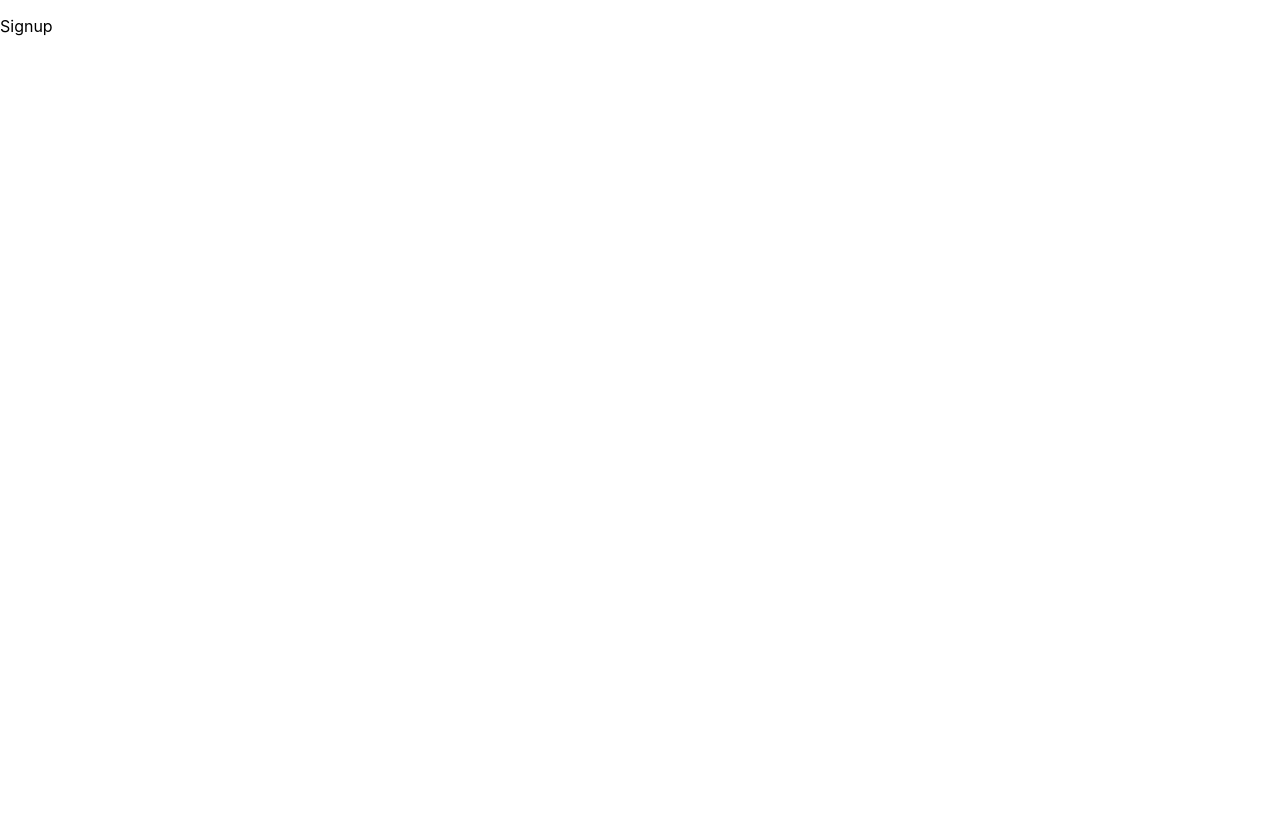
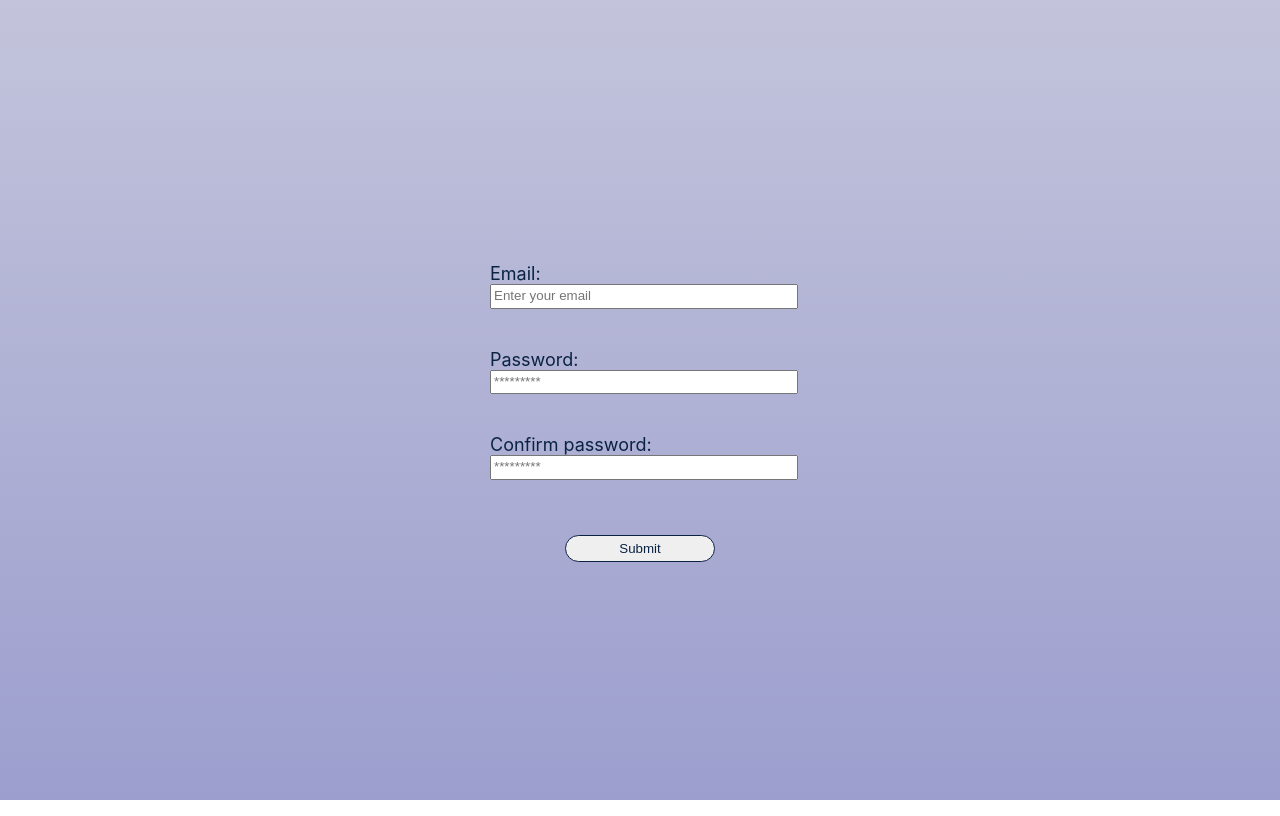
Before and after one commit to SoriTru/connected-dating, a React (Create React App) app: page /signup in a window 1280 px wide. Built offline with nearby package versions, Linux system fonts and the light colour scheme.

Commit message:
added sign-in functionality

```diff
--- a/src/components/Signup.jsx
+++ b/src/components/Signup.jsx
@@ -1,13 +1,154 @@
-import React, { Component } from 'react';
+import React, { Component } from "react";
+import firebase from "firebase/app";
+import "firebase/auth";
 
 import styles from "../styles/Signup.module.css";
 
 class Signup extends Component {
-    render() {
-        return (
-            <p>Signup</p>
+  constructor() {
+    super();
+
+    this.state = {
+      input: {},
+      errors: {},
+    };
+
+    this.handleChange = this.handleChange.bind(this);
+    this.handleSubmit = this.handleSubmit.bind(this);
+  }
+
+  handleChange(event) {
+    let input = this.state.input;
+    input[event.target.name] = event.target.value;
+
+    this.setState({
+      input,
+    });
+  }
+
+  handleSubmit(event) {
+    event.preventDefault();
+
+    // check for valid email/password
+    if (this.validate(event)) {
+      // register user
+      firebase
+        .auth()
+        .createUserWithEmailAndPassword(
+          this.state.input.email,
+          this.state.input.password
         )
+        .then(() => {
+          // clear state
+          this.setState({
+            input: { email: "", password: "", confirm_password: "" },
+          });
+          // send user on to home page
+          this.props.history.push("/home");
+        });
     }
+  }
+
+  validate(event) {
+    let input = this.state.input;
+    let errors = {};
+    let isValid = true;
+
+    // check email for validity
+    if (!input["email"] || input["email"] === "") {
+      isValid = false;
+      errors["email"] = "Required";
+    } else if (event.target[0].validity.typeMismatch) {
+      // use HTML5 error check for email field
+      isValid = false;
+      errors["email"] = "Please enter a valid email address";
+    }
+
+    // check password for validity
+    if (!input["password"] || input["password"] === "") {
+      isValid = false;
+      errors["password"] = "Required";
+    } else if (input["password"].length < 6) {
+      isValid = false;
+      errors["password"] = "Password must be at least 6 characters";
+    } else if (input["password"] !== input["confirm_password"]) {
+      isValid = false;
+      errors["confirm_password"] = "Passwords must match!";
+    }
+
+    this.setState({
+      errors: errors,
+    });
+
+    return isValid;
+  }
+
+  render() {
+    return (
+      <div className={styles.container}>
+        <div className={styles.main}>
+          <form onSubmit={this.handleSubmit} noValidate>
+            <div className={styles.form_group}>
+              <label htmlFor="email">Email:</label>
+              <br />
+              <input
+                type="email"
+                name="email"
+                // value={this.state.input.username}
+                onChange={this.handleChange}
+                className={styles.form_input}
+                placeholder="Enter your email"
+                id="email"
+              />
+              <div className={styles.text_danger}>
+                {this.state.errors.email}
+              </div>
+            </div>
+            <div className={styles.form_group}>
+              <label htmlFor="password">Password:</label>
+              <br />
+              <input
+                type="password"
+                name="password"
+                // value={this.state.input.password}
+                onChange={this.handleChange}
+                className={styles.form_input}
+                placeholder="*********"
+                id="password"
+              />
+              <div className={styles.text_danger}>
+                {this.state.errors.password}
+              </div>
+            </div>
+            <div className={styles.form_group}>
+              <label htmlFor="confirm_password">Confirm password:</label>
+              <br />
+              <input
+                type="password"
+                name="confirm_password"
+                // value={this.state.input.password}
+                onChange={this.handleChange}
+                className={styles.form_input}
+                placeholder="*********"
+                id="confirm_password"
+              />
+              <div className={styles.text_danger}>
+                {this.state.errors.confirm_password}
+              </div>
+            </div>
+
+            <div className={styles.centered_content}>
+              <input
+                type="submit"
+                value="Submit"
+                className={styles.form_submit}
+              />
+            </div>
+          </form>
+        </div>
+      </div>
+    );
+  }
 }
 
-export default Signup
+export default Signup;
--- a/src/styles/Signup.module.css
+++ b/src/styles/Signup.module.css
@@ -0,0 +1,53 @@
+form {
+  width: min(75%, 300px);
+}
+
+label {
+  color: #0a2342;
+  font-size: large;
+}
+
+.centered_content {
+  display: block;
+  text-align: center;
+}
+
+.container {
+  background-image: linear-gradient(#c3c4db, #9c9ece);
+  min-height: 100%;
+  display: grid;
+  grid-template-rows: 1fr auto;
+}
+
+.form_group {
+  display: block;
+  margin: 5vh 0;
+}
+
+.form_input {
+  width: 100%;
+  line-height: 1.4;
+}
+
+.form_submit {
+  width: 50%;
+  padding: 5px;
+  margin: 15px 0;
+  color: #0a2342;
+  border-radius: 25px;
+  border: 1px solid #0a2342;
+}
+
+.main {
+  display: flex;
+  flex-direction: column;
+  align-items: center;
+  justify-content: center;
+}
+
+.text_danger {
+  font-size: smaller;
+  font-weight: bold;
+  color: #df183d;
+  text-decoration: underline;
+}
--- a/src/styles/Start.module.css
+++ b/src/styles/Start.module.css
@@ -28,6 +28,12 @@
   align-items: center;
 }
 
+.link {
+  color: #0a2342;
+  text-decoration: none;
+  margin: 0 0 2vh 0;
+}
+
 .logo_image {
   max-width: min(250px, 30%);
   border-radius: 50%;
@@ -40,9 +46,3 @@
   align-items: center;
   justify-content: center;
 }
-
-.link {
-  color: #0a2342;
-  text-decoration: none;
-  margin: 0 0 2vh 0;
-}
```
Also changed, not shown: src/components/Login.jsx (+4 -9 lines), src/components/Start.jsx (+17 -12 lines).
